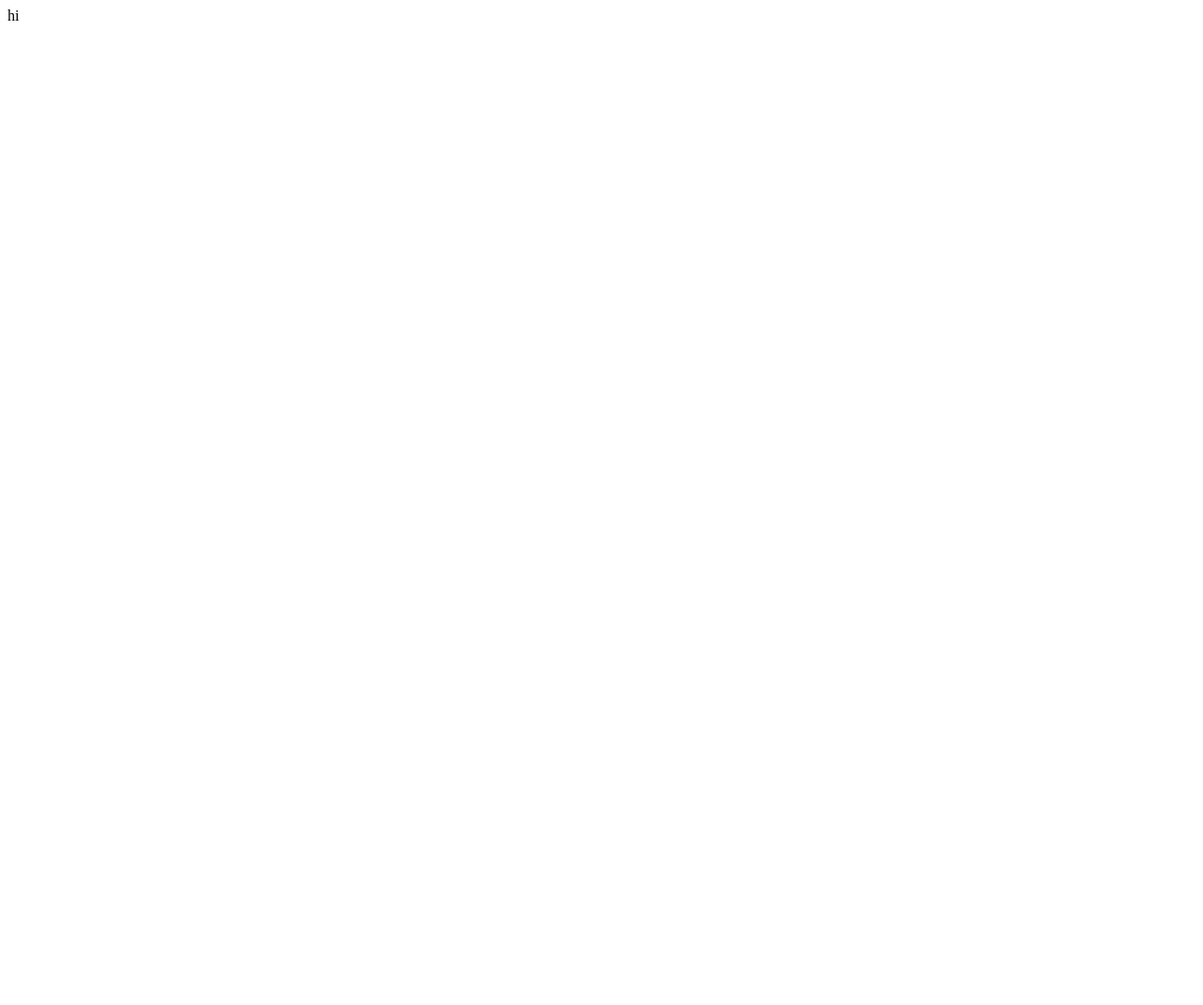
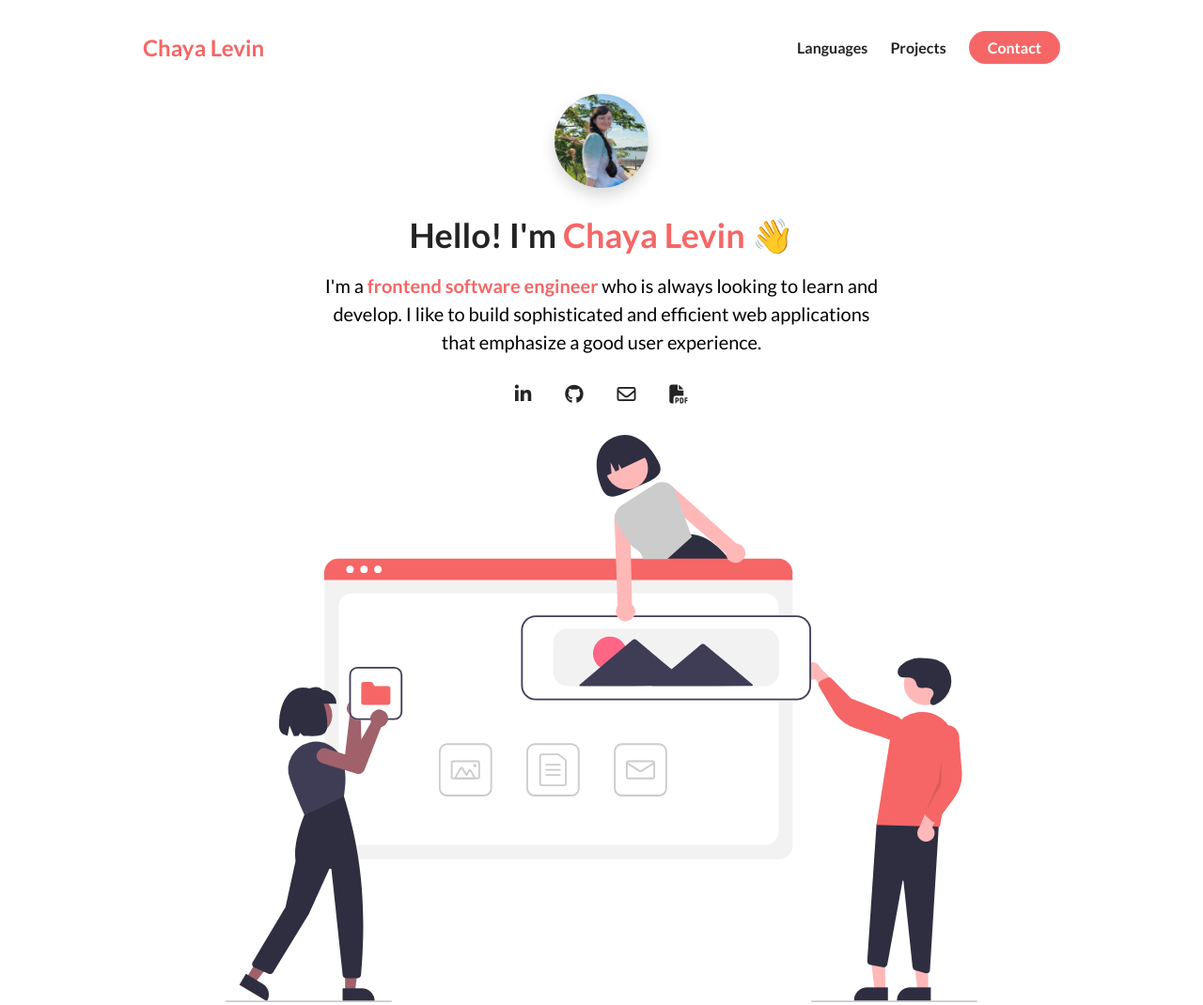
Before and after one commit to chaya96/portfolio, a plain HTML site: page index.html in a window 1280 px wide. Shown: the whole page at 94% size. Before the commit the page ends 800 px from the top, so only its background shows below. Drawn offline with Linux system fonts and the light colour scheme.

Commit message:
about me page

```diff
--- a/index.html
+++ b/index.html
@@ -1,11 +1,77 @@
 <!DOCTYPE html>
 <html lang="en">
-<head>
-    <meta charset="UTF-8">
-    <meta name="viewport" content="width=device-width, initial-scale=1.0">
-    <title>Document</title>
-</head>
-<body>
-    hi
-</body>
+  <head>
+    <meta charset="UTF-8" />
+    <meta name="viewport" content="width=device-width, initial-scale=1.0" />
+    <title>Chaya Levin</title>
+    <link rel="stylesheet" href="./style.css" />
+    <script src="https://kit.fontawesome.com/c8e4d183c2.js" crossorigin="anonymous"></script>
+  </head>
+
+  <body>
+    <section id="about-me">
+      <nav>
+        <div class="personal__logo">Chaya Levin</div>
+        <ul class="nav__link--list">
+          <li>
+            <a
+              href="#languages"
+              class="nav__link--anchor link__hover-effect link__hover-effect--black"
+              >Languages</a
+            >
+          </li>
+          <li>
+            <a
+              href="#projects"
+              class="nav__link--anchor link__hover-effect link__hover-effect--black"
+              >Projects</a
+            >
+          </li>
+          <li>
+            <a
+              href="#contact"
+              class="nav__link--anchor nav__link--anchor-primary"
+              >Contact</a
+            >
+          </li>
+        </ul>
+      </nav>
+      <div class="flex flex-1">
+        <div class="about-me__info row">
+          <div class="about-me__info--container">
+            <figure class="about-me__picture--mask">
+              <img src="./assets/photo.jpeg" class="about-me__picture" alt="Picture of Me" />
+            </figure>
+            <h1 class="about-me__info--title">
+              Hello! I'm <span class="text--red">Chaya Levin</span> 👋
+            </h1>
+            <p class="about-me__info--para">
+              I'm a
+              <strong class="text--red">frontend software engineer</strong>
+              who is always looking to learn and develop. I like to build
+              sophisticated and efficient web applications that emphasize a good
+              user experience.
+            </p>
+            <div class="about-me__links">
+              <a href="" class="about-me__link">
+                <i class="fab fa-linkedin-in"></i>
+              </a>
+              <a href="" class="about-me__link">
+                <i class="fab fa-github"></i>
+              </a>
+              <a href="" class="about-me__link">
+                <i class="far fa-envelope"></i>
+              </a>
+              <a href="" class="about-me__link">
+                <i class="fas fa-file-pdf"></i>
+              </a>
+            </div>
+          </div>
+          <figure class="about-me__img--container">
+            <img src="./assets/undraw_building_websites_i78t.svg" class="about-me__img" alt="">
+          </figure>
+        </div>
+      </div>
+    </section>
+  </body>
 </html>
--- /dev/null
+++ b/style.css
@@ -0,0 +1,154 @@
+@import url('https://fonts.googleapis.com/css2?family=Lato:wght@300;400;700&family=Roboto:wght@100;300;400;500;700&display=swap');
+
+* {
+    font-family: 'Lato', sans-serif;
+    padding: 0;
+    margin: 0;
+    box-sizing: border-box;
+}
+
+h1, h2, h3, h4, h5, h6, span {
+    color: #242424;
+    text-align: center;
+    line-height: 1.25;
+}
+
+h1 {
+    font-size: 36px;
+}
+
+p {
+    line-height: 1.5;
+    font-size: 16px;
+}
+
+li {
+    list-style-type: none;
+}
+
+.flex {
+    display: flex;
+}
+
+.flex-1 {
+    flex: 1;
+}
+
+.row {
+    width: 100%;
+    max-width: 800px;
+    margin: 0 auto;
+}
+
+.text--red {
+    color: #f66666;
+}
+
+/* NAVIGATION BAR */
+
+nav {
+    height: 100px;
+    width: 100%;
+    max-width: 1000px;
+    margin: 0 auto;
+    display: flex;
+    justify-content: space-between;
+    align-items: center;
+}
+
+.nav__link--list {
+    display: flex;
+}
+
+.nav__link--anchor {
+    margin: 0 12px;
+    color: #242424;
+    text-decoration: none;
+    font-weight: 700;
+}
+
+.nav__link--anchor-primary {
+    background-color: #f66666;
+    padding: 8px 20px;
+    border-radius: 50px;
+    color: white;
+    transition: all 300ms ease;
+}
+
+.nav__link--anchor-primary:hover {
+    background-color: #f66666dd;
+}
+
+.personal__logo {
+    font-size: 24px;
+    color: #f66666;
+    margin: 0 12px;
+    font-weight: bold;
+}
+
+/*ABOUT ME*/
+
+#about-me {
+    min-height: 100vh;
+    display: flex;
+    flex-direction: column;
+}
+
+.about-me__info {
+    display: flex;
+    flex-direction: column;
+
+}
+
+.about-me__info--container {
+    display: flex;
+    flex-direction: column;
+    justify-content: center;
+    align-items: center;
+    max-width: 600px;
+    margin: 0 auto;
+    text-align: center;
+}
+
+.about-me__picture--mask {
+    width: 100px;
+    height: 100px;
+    border-radius: 50%;
+    overflow: hidden;
+    box-shadow: 0 8px 16px rgba(0, 0, 0, 0.16);
+    margin-bottom: 28px;
+}
+
+.about-me__picture {
+    width: 100%;
+    transform: scale(2.5);
+    padding-left: 8px;
+}
+
+.about-me__info--title {
+    margin-bottom: 16px;
+}
+
+.about-me__info--para {
+    font-size: 20px;
+    margin-bottom: 28px;
+}
+
+.about-me__link {
+    font-size: 20px;
+    color: #242424;
+    text-decoration: none;
+    padding: 0 16px;
+}
+
+.about-me__img--container {
+    flex: 1;
+    display: flex;
+    align-items: center;
+    margin: 32px 0;
+}
+
+.about-me__img {
+    width: 100%;
+
+}
```
Also changed, not shown: assets/chat.png (added), assets/dashboard.png (added), assets/logo.svg (added), assets/loopit.png (added), assets/photo.jpeg (added), assets/undraw_building_websites_i78t.svg (added), 1 other file.
